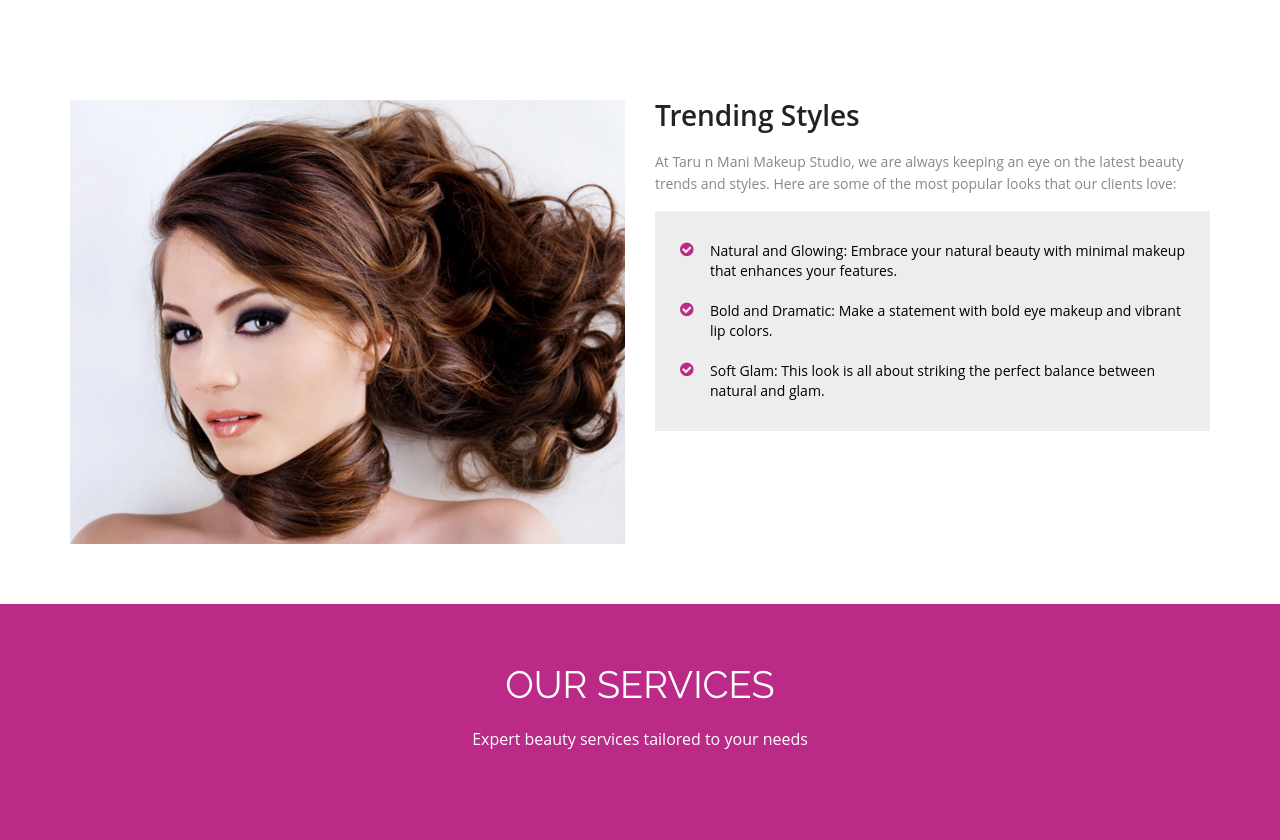
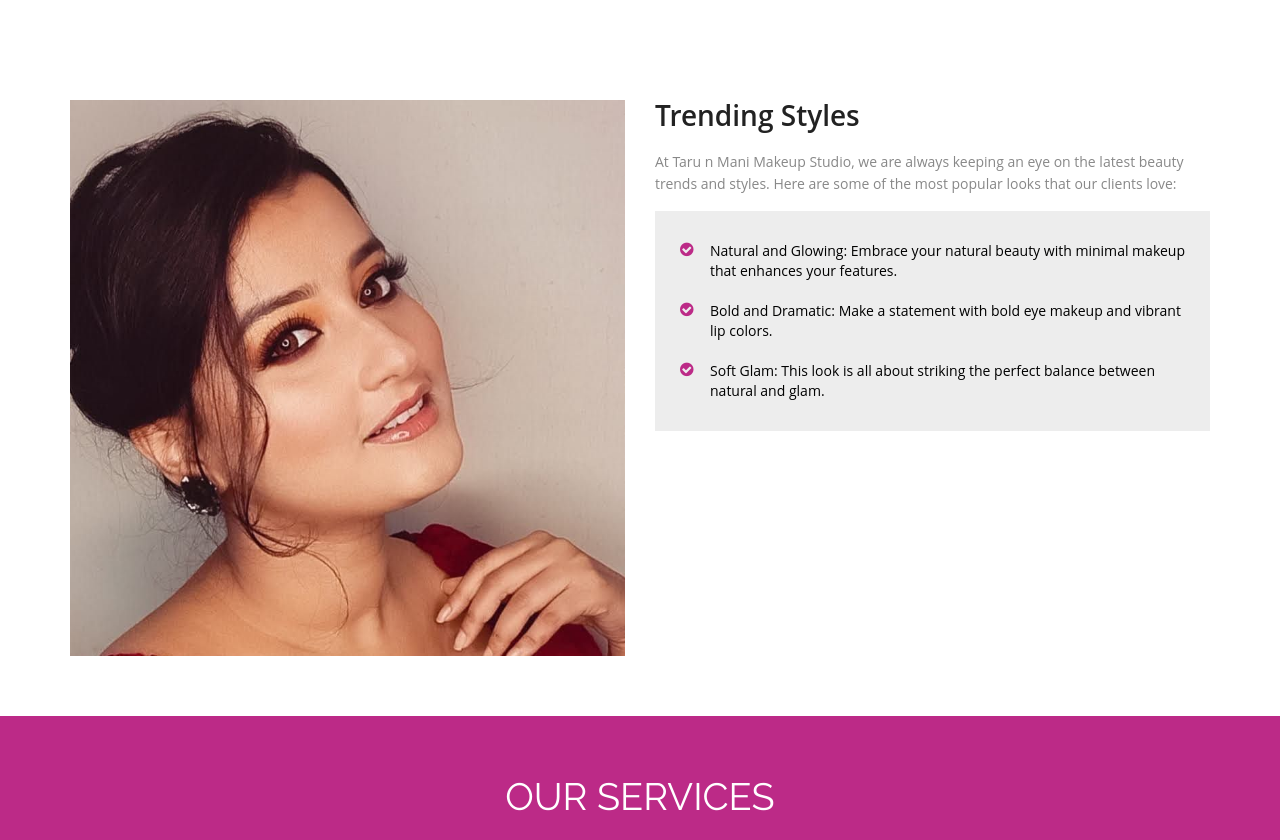
Before and after one commit to TaruManiMakeUp/TaruManiMakeUp.github.io, a plain HTML site: page index.html in a window 1280 px wide. Shown: the part 720-1560 px from the top of the page. Drawn offline with Linux system fonts and the light colour scheme.

Commit message:
update pic

```diff
--- a/index.html
+++ b/index.html
@@ -80,7 +80,7 @@
 <h6>A person who loves nature and its creations</h6>
     <div class="inner_section">
  <div class="row">
-     <div class="col-md-6"> <img class="img-responsive" src="img/about1.png" align=""> </div>
+     <div class="col-md-6"> <img class="img-responsive" src="img/image.jpg" align=""> </div>
         <div class="col-md-6">
             <h3>Trending Styles</h3>
             <p>At Taru n Mani Makeup Studio, we are always keeping an eye on the latest beauty trends and styles. Here are some of the most popular looks that our clients love:</p>
```
Also changed, not shown: img/image.jpg (added).
